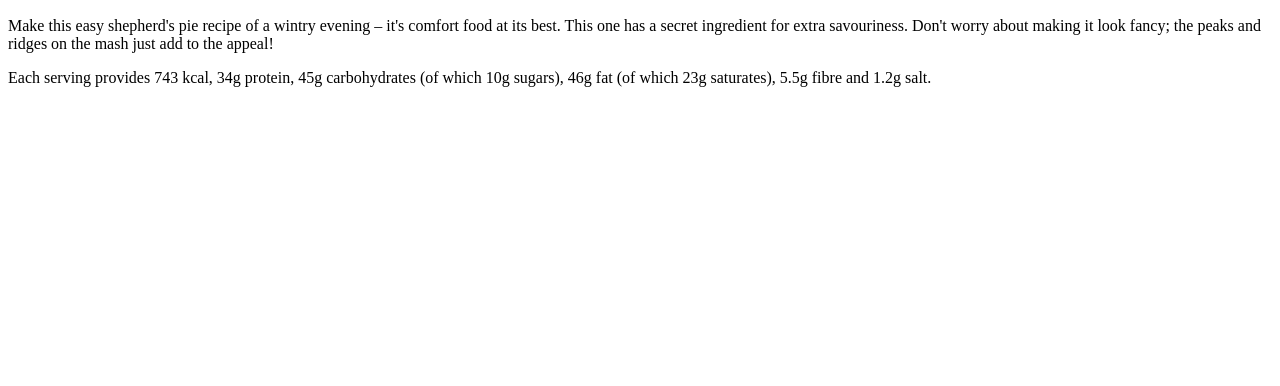
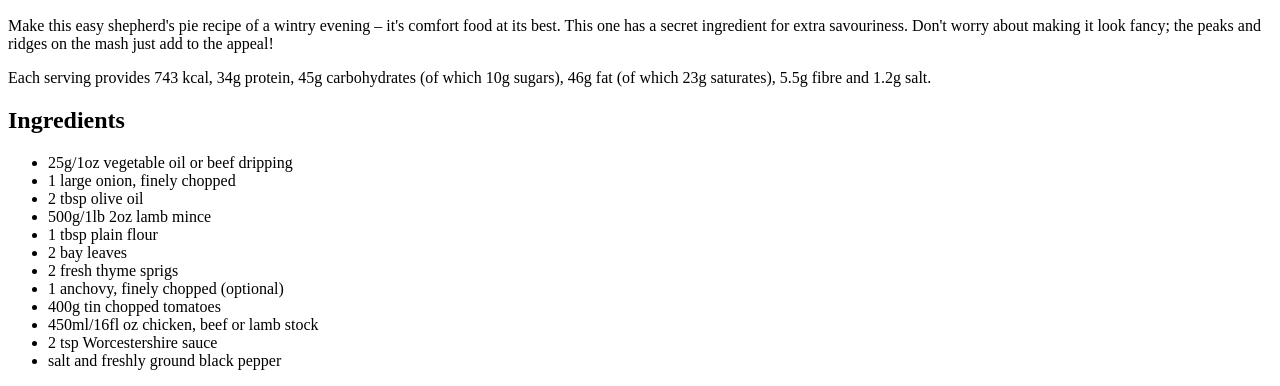
Before and after one commit to Nathaniel0404/odin-recipes, a plain HTML site: page recipes/shepherds-pie.html in a window 1280 px wide. Shown: the part 434-820 px from the top of the page. Drawn offline with Linux system fonts and the light colour scheme.

Commit message:
Add ingredient list to shepherds-pie.html

```diff
--- a/recipes/shepherds-pie.html
+++ b/recipes/shepherds-pie.html
@@ -10,7 +10,22 @@
     <h1>Shepherd's Pie</h1>
     <img src="https://food-images.files.bbci.co.uk/food/recipes/shepherdspie_2077_16x9.jpg">
     <h2>Description</h2>
-    <p>Make this easy shepherd's pie recipe of a wintry evening – it's comfort food at its best. This one has a secret ingredient for extra savouriness. Don't worry about making it look fancy; the peaks and ridges on the mash just add to the appeal!</p>
-    <p>Each serving provides 743 kcal, 34g protein, 45g carbohydrates (of which 10g sugars), 46g fat (of which 23g saturates), 5.5g fibre and 1.2g salt.</p>
+        <p>Make this easy shepherd's pie recipe of a wintry evening – it's comfort food at its best. This one has a secret ingredient for extra savouriness. Don't worry about making it look fancy; the peaks and ridges on the mash just add to the appeal!</p>
+        <p>Each serving provides 743 kcal, 34g protein, 45g carbohydrates (of which 10g sugars), 46g fat (of which 23g saturates), 5.5g fibre and 1.2g salt.</p>
+    <h2>Ingredients</h2>
+        <ul>
+            <li>25g/1oz vegetable oil or beef dripping</li>
+            <li>1 large onion, finely chopped</li>
+            <li>2 tbsp olive oil</li>
+            <li>500g/1lb 2oz lamb mince</li>
+            <li>1 tbsp plain flour</li>
+            <li>2 bay leaves</li>
+            <li>2 fresh thyme sprigs</li>
+            <li>1 anchovy, finely chopped (optional)</li>
+            <li>400g tin chopped tomatoes</li>
+            <li>450ml/16fl oz chicken, beef or lamb stock</li>
+            <li>2 tsp Worcestershire sauce</li>
+            <li>salt and freshly ground black pepper</li>
+        </ul>
 </body>
 </html>
```
